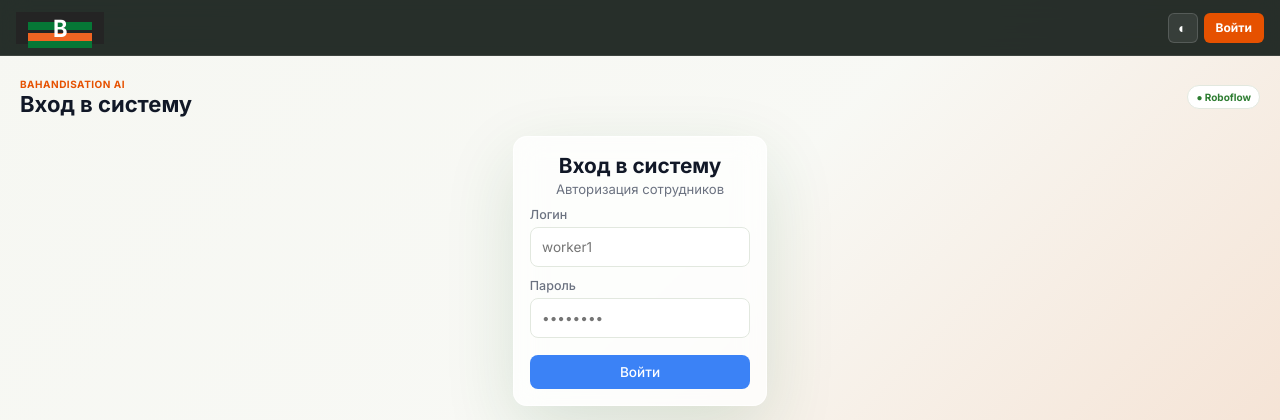
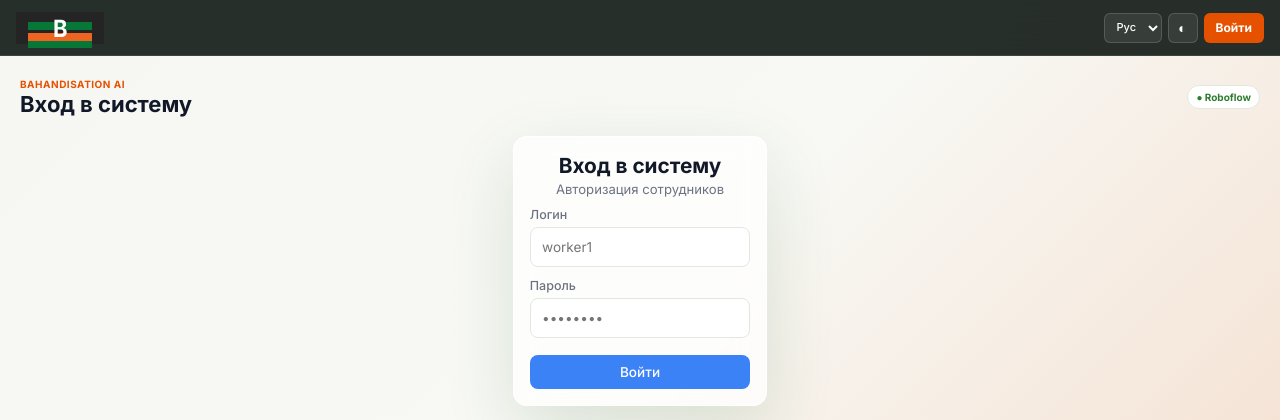
Before and after one commit to Own11/waste, a Django app: page / in a window 1280 px wide. Shown: the top 420 px of the page. Run offline with Django 5.2, Linux system fonts and the light colour scheme.

Commit message:
update: desighn

```diff
--- a/api/templates/index.html
+++ b/api/templates/index.html
@@ -1388,10 +1388,16 @@
             </nav>
 
             <div class="topbar-actions">
+                <select id="languageSelect" class="compact-select" aria-label="Language">
+                    <option value="ru">Рус</option>
+                    <option value="en">En</option>
+                    <option value="kz">Қаз</option>
+                </select>
                 <button class="ghost-button" id="themeToggle" type="button" aria-label="Theme">◐</button>
                 <div id="userInfo" class="user-chip hide">
                     <span id="chipName"></span>
                     <span id="chipRole" class="chip"></span>
+                    <button onclick="logout()" class="btn-out">✕</button>
                 </div>
                 <button class="role-button" id="roleButton" type="button" onclick="doLogin()">Войти</button>
             </div>
```
